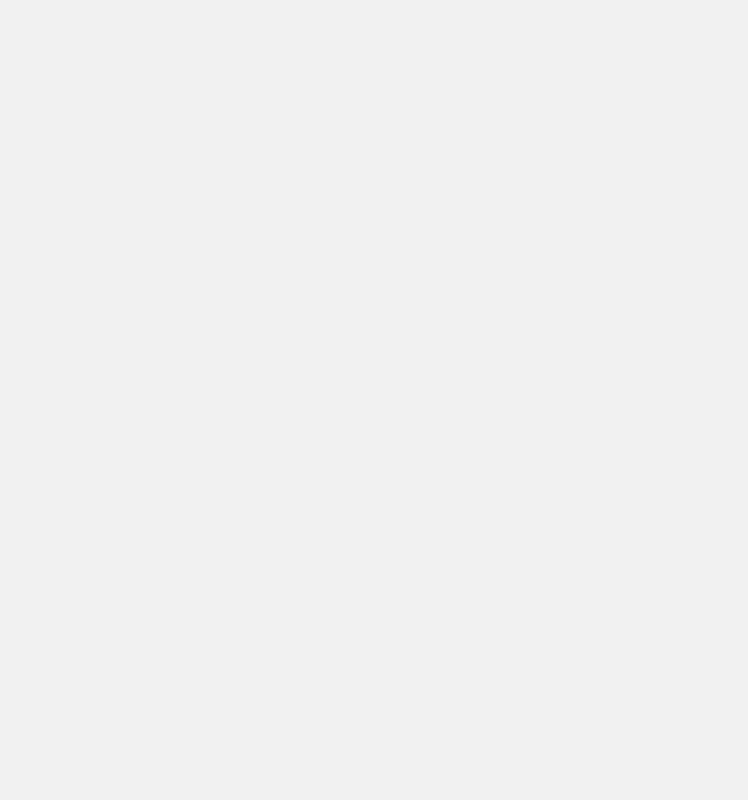
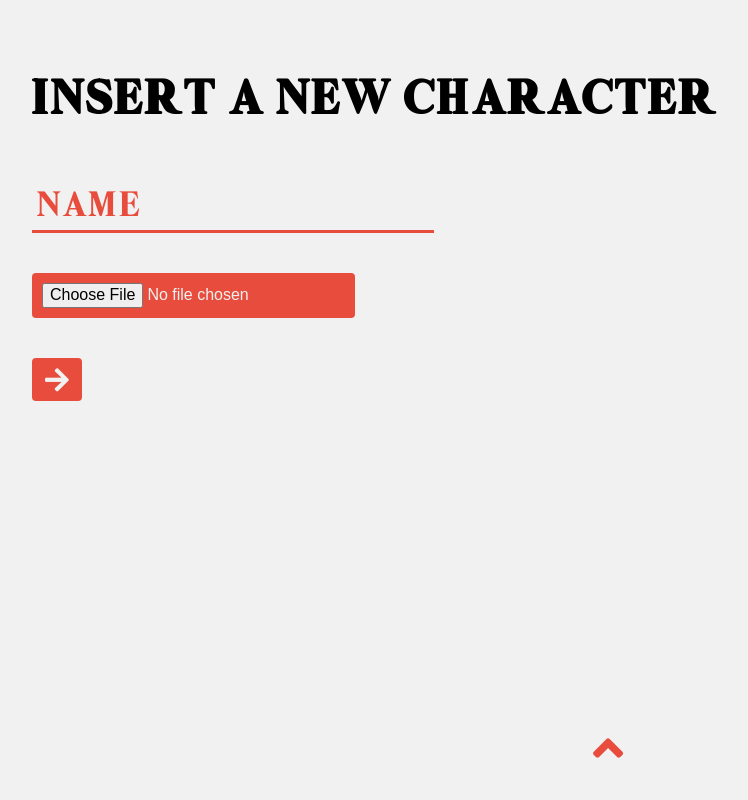
Before and after one commit to DieTower/smashData, a plain HTML site: page next/index.html in a window 1280 px wide. Shown: the whole page, without its empty margins (32-780 px from the left). Drawn offline with Linux system fonts and the light colour scheme.

Commit message:
Last Version

```diff
--- a/css/search.css
+++ b/css/search.css
@@ -55,13 +55,13 @@
 #search form input::-webkit-input-placeholder { /* Chrome/Opera/Safari */
     color:#e74c3c;
 }
-::-moz-placeholder { /* Firefox 19+ */
+#search form input::-moz-placeholder { /* Firefox 19+ */
     color:#e74c3c;
 }
-:-ms-input-placeholder { /* IE 10+ */
+#search form input:-ms-input-placeholder { /* IE 10+ */
     color:#e74c3c;
 }
-:-moz-placeholder { /* Firefox 18- */
+#search form input:-moz-placeholder { /* Firefox 18- */
     color:#e74c3c;
 }
 
--- a/js/index.js
+++ b/js/index.js
@@ -1,6 +1,7 @@
 import Main from './main.js';
 import Menu from './menu.js';
 import Search from './search.js';
+import Plus from './add.js';
 
 class Index {
 
@@ -8,6 +9,7 @@ class Index {
         //this.Main = new Main();
         //this.Menu = new Menu();
         this.Search = new Search();
+        this.Plus = new Plus();
     }
 
 }
--- /dev/null
+++ b/next/css/animation.css
@@ -0,0 +1,29 @@
+.containerUp {
+    animation-name:containerUpAnimation;
+    animation-duration:0.6s;
+    animation-fill-mode:forwards;
+}
+
+@keyframes containerUpAnimation {
+    from {
+        transform:translateY(0%);
+    }
+    to {
+        transform:translateY(-120%);
+    }
+}
+
+.firstEffect {
+    animation-name:firstEffectAnimation;
+    animation-duration:0.6s;
+    animation-fill-mode:forwards;
+}
+
+@keyframes firstEffectAnimation {
+    from {
+        transform:translateY(-120%);
+    }
+    to {
+        transform:translateY(0%);
+    }
+}
--- /dev/null
+++ b/next/css/from.css
@@ -0,0 +1,121 @@
+#formContainer h1 {
+    grid-column:2/3;
+    grid-row:2/3;
+
+    font-family:"superSmash";
+    font-size:3em;
+}
+
+#formContainer form {
+    grid-column:2/3;
+    grid-row:3/4;
+
+    display:flex;
+    flex-direction:column;
+    align-items:flex-start;
+}
+
+#formContainer form input, #formContainer form button{
+    margin-top:40px;
+}
+
+#formContainer form input:focus {
+    outline:none;
+}
+
+#formContainer form input.text {
+    background-color:transparent;
+
+    border:none;
+    border-bottom:3px solid #e74c3c;
+
+    padding:5px;
+
+    font-family:"superSmash";
+    font-size:2.2em;
+}
+
+#formContainer form input::-webkit-input-placeholder { /* Chrome/Opera/Safari */
+    color:#e74c3c;
+}
+#formContainer form input::-moz-placeholder { /* Firefox 19+ */
+    color:#e74c3c;
+}
+#formContainer form input:-ms-input-placeholder { /* IE 10+ */
+    color:#e74c3c;
+}
+#formContainer form input:-moz-placeholder { /* Firefox 18- */
+    color:#e74c3c;
+}
+
+#formContainer form input.file {
+    background-color:#e74c3c;
+    padding:10px;
+
+    border:none;
+    border-radius:4px;
+    background-color:#e74c3c;
+
+    font-family:"Arial";
+    font-size:1em;
+    color:#f1f1f1;
+}
+
+#formContainer form button {
+    min-width:50px;
+    min-height:20px;
+
+    padding:8px;
+
+    border:none;
+    border-radius:4px;
+    background-color:#e74c3c;
+
+    font-family:"superSmash";
+    font-size:1.7em;
+    color:#f1f1f1;
+
+    cursor:pointer;
+
+    transition-property:"transform";
+    transition-duration:0.3s;
+
+    display:flex;
+    flex-direction:row;
+    justify-content:center;
+    align-items:center;
+}
+
+#formContainer form button span {
+    display:flex;
+    flex-direction:row;
+    justify-content:center;
+    align-items:center;
+}
+
+#formContainer form button:hover {
+    transform:scale(1.1);
+}
+
+#formContainer #arrowComeBackContainer {
+    grid-column:2/3;
+    grid-row:4/5;
+
+    font-size:16px;
+
+    display:flex;
+    flex-direction:column;
+    justify-content:center;
+    align-items:center;
+}
+
+#formContainer #arrowComeBackContainer #arrowComeBack {
+    padding:15px;
+    font-size:3em;
+
+    cursor:pointer;
+}
+
+#formContainer #arrowComeBackContainer #arrowComeBack i {
+    color:#e74c3c;
+}
--- a/next/css/index.css
+++ b/next/css/index.css
@@ -1,3 +1,6 @@
+@import url('./animation.css');
+@import url('./from.css');
+
 @font-face {
     font-family:"superSmash";
     src: url('../font/super_smash_4_1_by_pokemon_diamond-d7zxu6d.ttf');
@@ -21,3 +24,17 @@ body {
     background-color:#f1f1f1;
     overflow-x:hidden;
 }
+
+#formContainer {
+    position:absolute;
+    top:0px;
+
+    width:100%;
+    height:100vh;
+
+    font-size:16px;
+
+    display:grid;
+    grid-template-columns:5% auto 5%;
+    grid-template-rows:5% 100px auto 100px;
+}
--- a/next/index.html
+++ b/next/index.html
@@ -17,7 +17,28 @@
     <body>
 
         <div id="container">
+            <div id="formContainer" class="firstEffect">
+                <h1>Insert a new character</h1>
 
+                <form action="javascript:void(0)" method="GET">
+                    <input type="text" class="text" placeholder="Name" required/>
+                    <input type="file" class="file"/>
+
+                    <button>
+                        <span>
+                            <i class="fas fa-arrow-right"></i>
+                        </span>
+                    </button>
+                </form>
+
+                <div id="arrowComeBackContainer">
+                    <div id="arrowComeBack">
+                        <i class="fas fa-angle-up"></i>
+                    </div>
+                </div>
+            </div>
         </div>
 
+        <script type="text/javascript" src="./js/function.js"></script>
+        <script type="module" src="./js/index.js"></script>
     </body>
--- /dev/null
+++ b/next/js/arrowButton.js
@@ -0,0 +1,32 @@
+import Form from './form.js';
+
+class ArrowButton extends Form {
+
+    constructor() {
+        super();
+        this.ComeBackButton;
+
+        this.attachmentEvents = this.Events();
+    }
+
+    Events() {
+        this.ComeBackButton.addEventListener("click", this.ComeBack.bind(this));
+    }
+
+    ComeBack() {
+
+        if(this.Container.classList.contains("firstEffect")) {
+            this.Container.classList.remove("firstEffect");
+        }
+
+        this.Container.classList.add("containerUp");
+        setTimeout(function() {this.goTo('../index.html')}.bind(this), 650);
+    }
+
+    get ComeBackButton() {
+        return $("#arrowComeBackContainer #arrowComeBack", this.Container);
+    }
+
+}
+
+export default ArrowButton;
--- /dev/null
+++ b/next/js/container.js
@@ -0,0 +1,23 @@
+class Container {
+
+    constructor() {
+        this.Container;
+        this.Title;
+        this.AttachmentEvents;
+    }
+
+    get Container() {
+        return $("#container #formContainer");
+    }
+
+    get attachmentEvents() {
+        return AttachmentEvents;
+    }
+
+    set attachmentEvents(value) {
+        this.AttachmentEvents = value;
+    }
+
+}
+
+export default Container;
--- /dev/null
+++ b/next/js/form.js
@@ -0,0 +1,25 @@
+import Container from './container.js';
+
+class Form extends Container {
+
+    constructor() {
+        super();
+        this.Form;
+        this.Title;
+    }
+
+    goTo(url) {
+        document.location.href = url;
+    }
+
+    get Form() {
+        return $("form", this.Container);
+    }
+
+    get Title() {
+        return $("h1", this.Container);
+    }
+
+}
+
+export default Form;
--- /dev/null
+++ b/next/js/function.js
@@ -0,0 +1,11 @@
+function $ (element,context) {
+    if(context) {
+
+        return context.querySelector(element);
+
+    } else {
+
+        return document.querySelector(element);
+
+    }
+}
--- a/next/js/index.js
+++ b/next/js/index.js
@@ -1,7 +1,9 @@
+import ArrowButton from './arrowButton.js';
+
 class Index {
 
     constructor() {
-
+        this.ArrowButton = new ArrowButton();
     }
 
 }
```
Also changed, not shown: css/animation.css (+30 -0 lines), js/add.js (added, +20 -0 lines), js/menu.js (+0 -16 lines).
